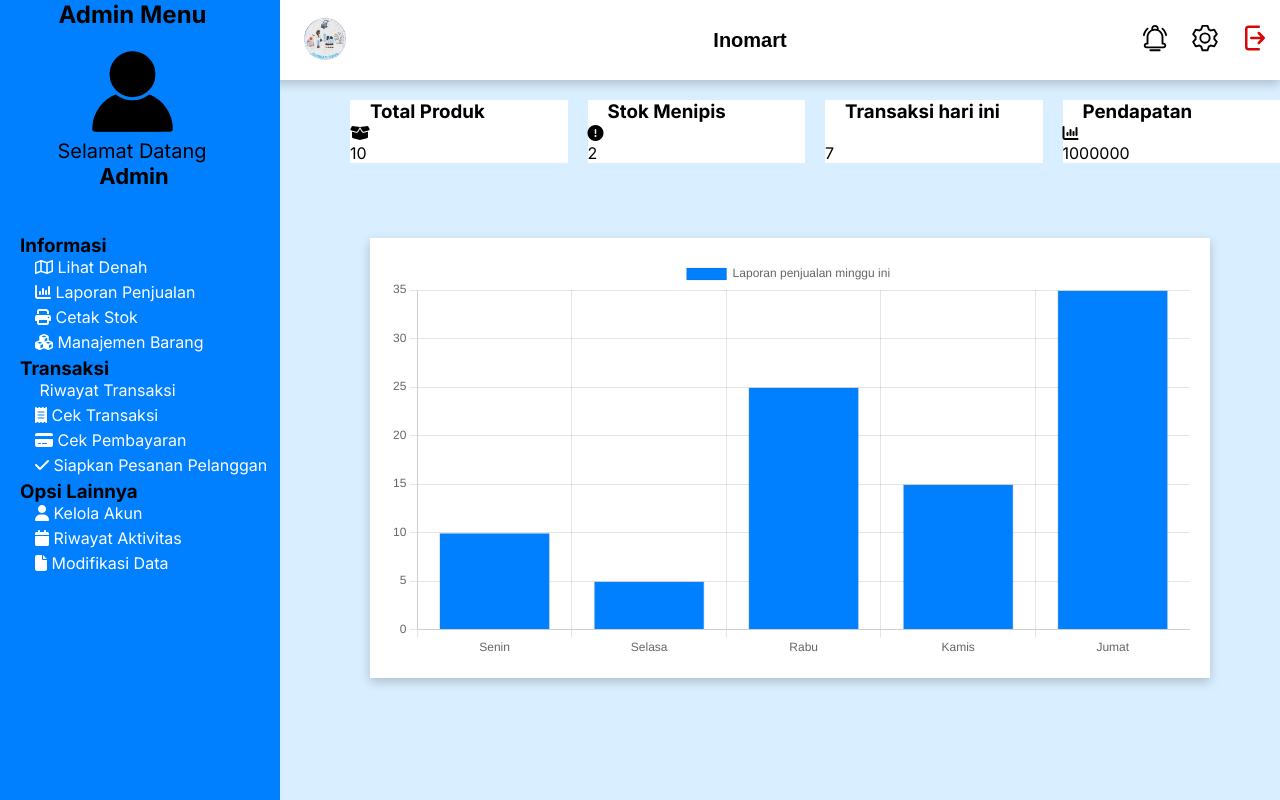
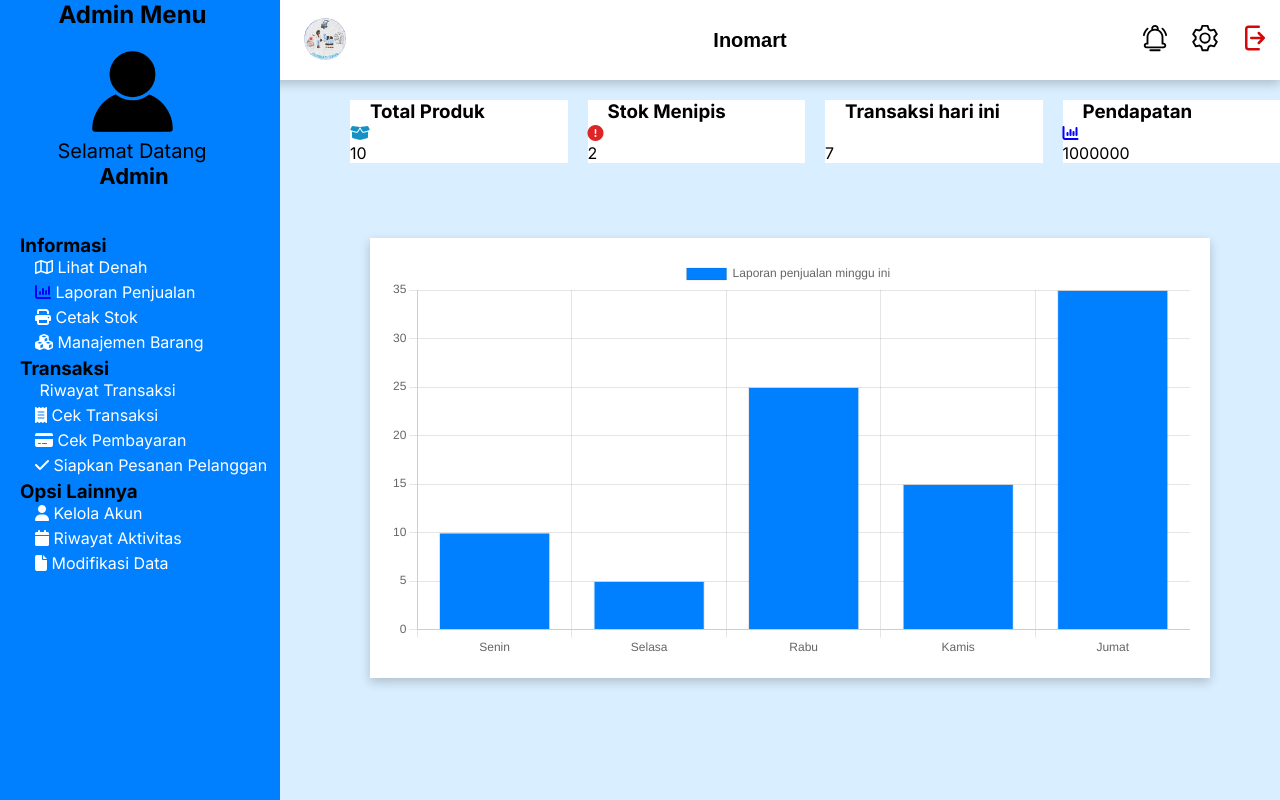
Before and after one commit to p1ckless/ProjectAkhirSemester, a Flask app: page / in a window 1280 px wide. Run offline with Flask 3, Linux system fonts and the light colour scheme; some libraries are stand-ins or nearby versions.

Commit message:
add color to card information icon

```diff
--- a/static/style.css
+++ b/static/style.css
@@ -167,7 +167,21 @@ nav ul {
   width: 250px;
 }
 
+.fa-box-open {
+  color: #1791C5;
+}
 
+.fa-circle-exclamation {
+  color: #DC2626;
+}
+
+.fa-cash-app {
+  color: #22C55E;
+}
+
+.fa-chart-column {
+  color: blue;
+}
 h3 {
   margin-left: 20px;
 }
```
